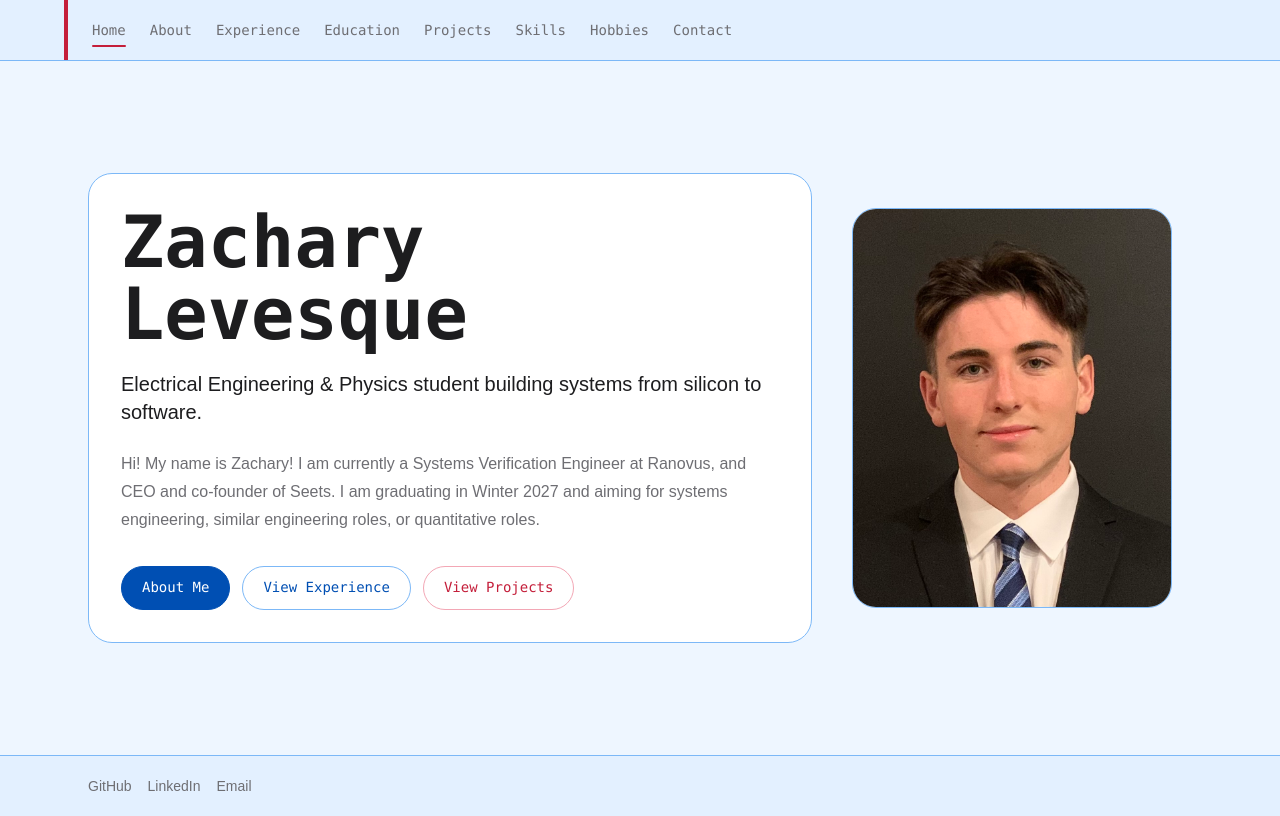
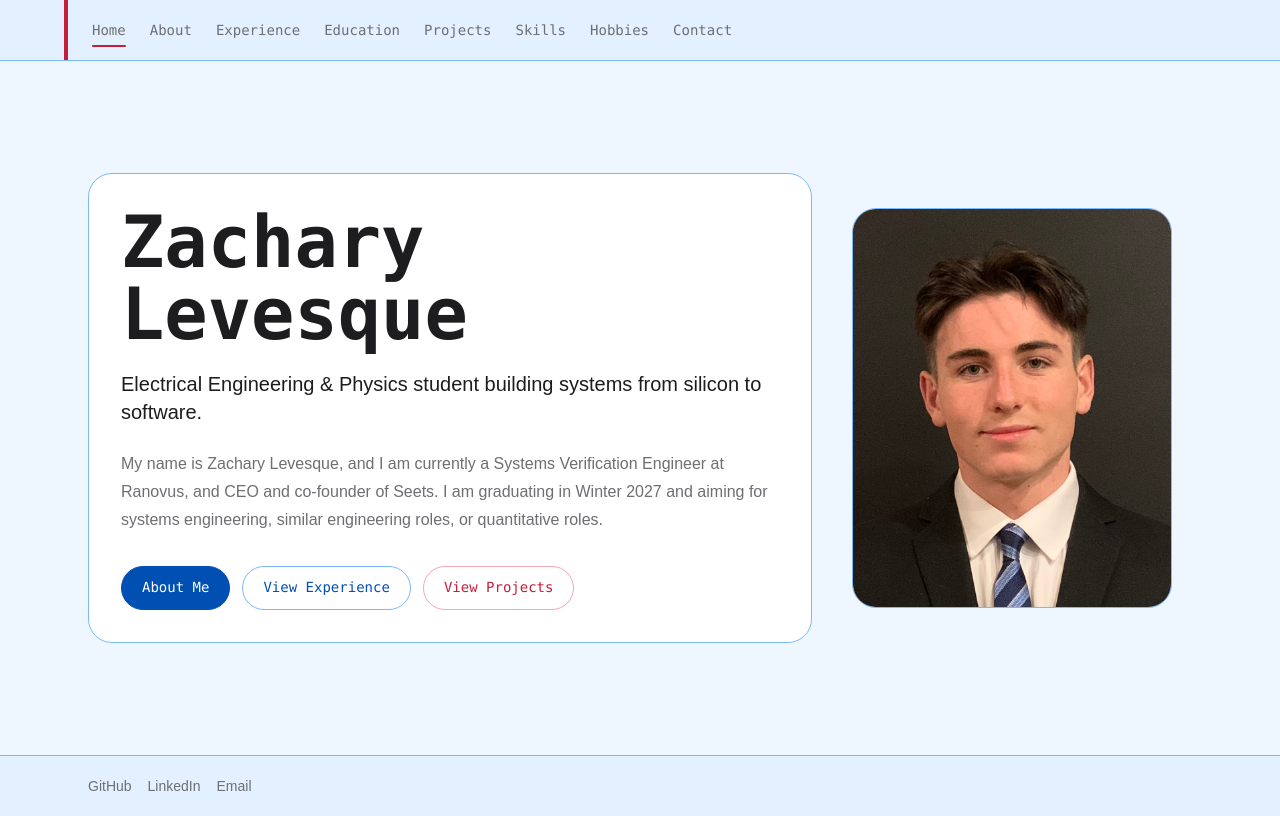
Before and after one commit to Zachary-Levesque/Portfolio, a Next.js app: page / in a window 1280 px wide. Built offline with nearby package versions, Linux system fonts and the light colour scheme.

Commit message:
Update page.tsx

```diff
--- a/app/page.tsx
+++ b/app/page.tsx
@@ -14,8 +14,8 @@ export default function HomePage() {
             silicon to software.
           </p>
           <p className="mt-6 leading-7 text-muted">
-            Hi! My name is Zachary! I am currently a Systems Verification
-            Engineer at Ranovus, and CEO and co-founder of Seets. I am
+            My name is Zachary Levesque, and I am currently a Systems
+            Verification Engineer at Ranovus, and CEO and co-founder of Seets. I am
             graduating in Winter 2027 and aiming for systems engineering,
             similar engineering roles, or quantitative roles.
           </p>
```
